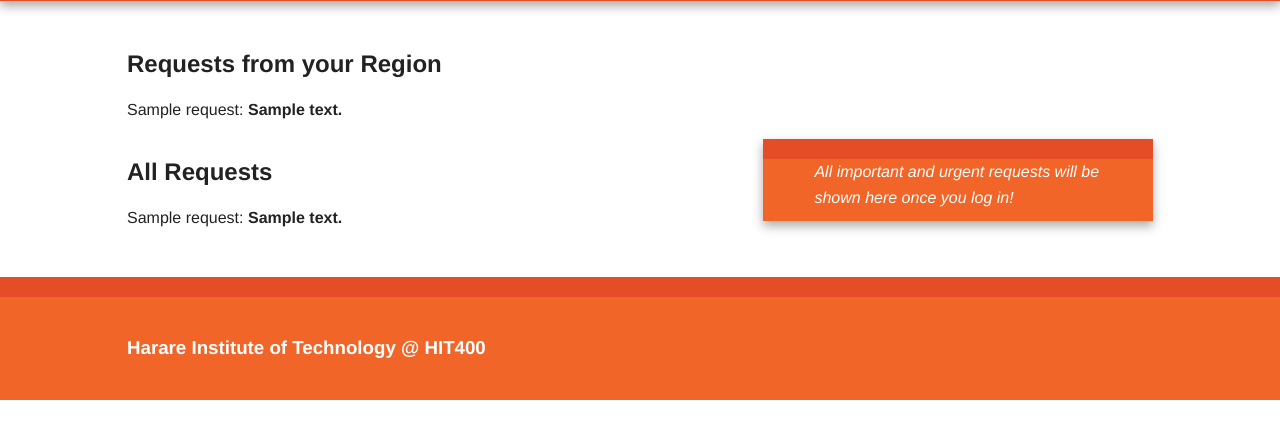
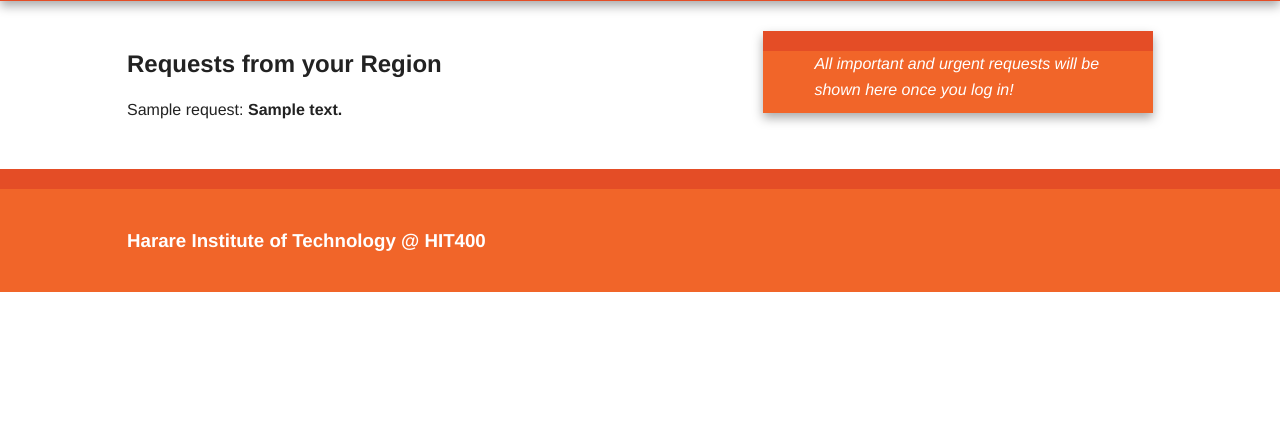
Before and after one commit to Kayt/e-vet, a Flask app: template farmer/templates/index.html in a window 1280 px wide. Shown: the part 95-534 px from the top of the page. Run offline with Flask 2, Linux system fonts and the light colour scheme; the template is opened without the code that fills it: most values are stand-ins (such as "Sample title", 1, 10 or a date in 2020); some libraries are stand-ins or nearby versions.

Commit message:
removed all messages

```diff
--- a/farmer/templates/index.html
+++ b/farmer/templates/index.html
@@ -17,10 +17,4 @@ Admin Portal
         {% endfor %}
     {% endif %}
 </article>
-<article>
-    <h2>All Requests</h2>
-    {% for request in requests %}
-    <div><p>{{ request.name }}: <b><a>{{ request.content }}</a></b><i> {{ moment(request.time).fromNow() }}</i></p></div>
-    {% endfor %}
-</article>
 {% endblock %}
```
